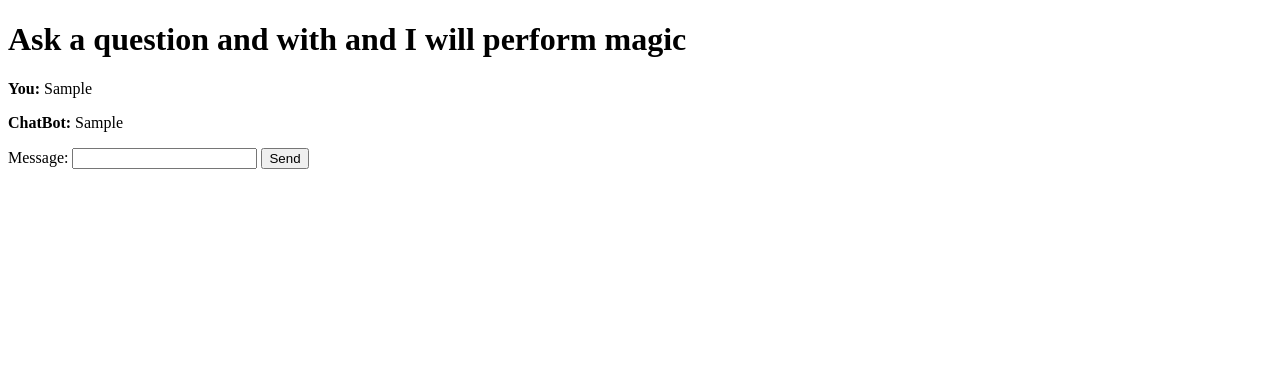
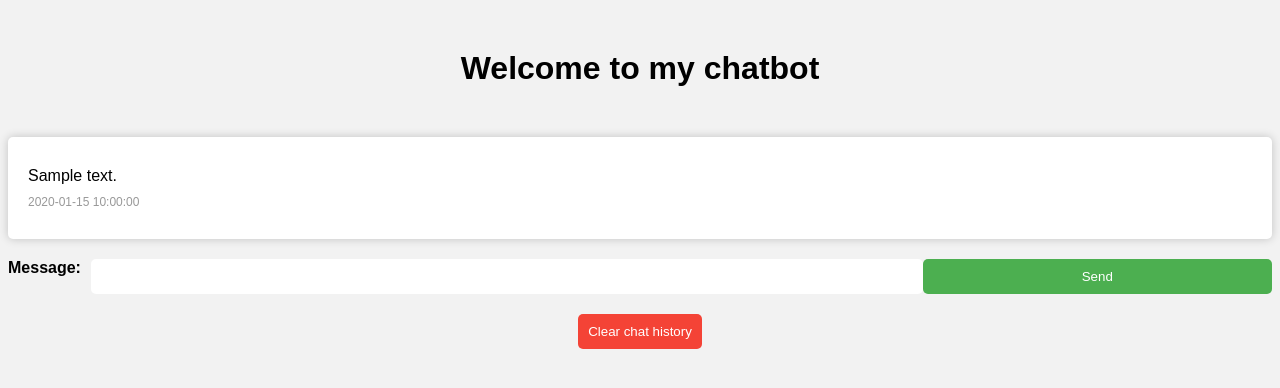
Before and after one commit to TemitayoAfolabi/ChatBot, a Flask app: template templates/chatbot.html in a window 1280 px wide. Shown: the top 388 px of the page. Run offline with Flask 3, Linux system fonts and the light colour scheme; the template is opened without the code that fills it: most values are stand-ins (such as "Sample title", 1, 10 or a date in 2020).

Commit message:
2nd commit

```diff
--- a/templates/chatbot.html
+++ b/templates/chatbot.html
@@ -3,15 +3,108 @@
     <head>
         <meta charset="utf-8">
         <title>My chatbot</title>
+        <style>
+            body {
+                font-family: Arial, sans-serif;
+                background-color: #f2f2f2;
+            }
+            h1 {
+                text-align: center;
+                margin-top: 50px;
+            }
+            form {
+                display: flex;
+                justify-content: center;
+                margin-top: 20px;
+            }
+            label {
+                font-weight: bold;
+                margin-right: 10px;
+            }
+            input[type="text"] {
+                padding: 10px;
+                border-radius: 5px;
+                border: none;
+                width: 70%;
+            }
+            button[type="submit"] {
+                padding: 10px;
+                border-radius: 5px;
+                border: none;
+                background-color: #4CAF50;
+                color: white;
+                width: 30%;
+                cursor: pointer;
+            }
+            button[type="submit"]:hover {
+                background-color: #45a049;
+            }
+            .chat-history {
+                margin-top: 50px;
+                padding: 20px;
+                background-color: white;
+                border-radius: 5px;
+                box-shadow: 0 0 10px rgba(0, 0, 0, 0.2);
+                max-height: 300px;
+                overflow-y: auto;
+            }
+            .chat-history p {
+                margin: 10px 0;
+            }
+            .chat-history .user-message {
+                text-align: right;
+            }
+            .chat-history .chatbot-message {
+                text-align: left;
+            }
+            .chat-history .message-time {
+                font-size: 12px;
+                color: #999;
+                margin-top: 5px;
+            }
+            .clear-chat {
+                text-align: center;
+                margin-top: 20px;
+            }
+            .clear-chat button {
+                background-color: #f44336;
+                color: white;
+                border: none;
+                border-radius: 5px;
+                padding: 10px;
+                cursor: pointer;
+            }
+            .clear-chat button:hover {
+                background-color: #d32f2f;
+            }
+        </style>
     </head>
     <body>
-        <h1>Ask a question and with and I will perform magic</h1>
-        <p><strong>You:</strong> {{ user_input }}</p>
-        <p><strong>ChatBot:</strong> {{ chatbot_response }}</p>
-        <form method="post" action=" "{{url_for('chatbot')}}>
+        <h1>Welcome to my chatbot</h1>
+        <div class="chat-history">
+            {% for message in chat_history %}
+                {% if message.sender == 'user' %}
+                    <p class="user-message">{{ message.content }}</p>
+                {% else %}
+                    <p class="chatbot-message">{{ message.content }}</p>
+                {% endif %}
+                <p class="message-time">{{ message.timestamp.strftime('%Y-%m-%d %H:%M:%S') }}</p>
+            {% endfor %}
+        </div>
+        <form method="post" action="{{ url_for('chatbot') }}">
             <label for="message">Message:</label>
             <input type="text" id="message" name="message" required/>
             <button type="submit">Send</button>
         </form>
+        <div class="clear-chat">
+            <button id="clear-chat-btn">Clear chat history</button>
+        </div>
+        <script>
+            const clearChatBtn = document.getElementById('clear-chat-btn');
+            clearChatBtn.addEventListener('click', () => {
+                const chatHistory = document.querySelector('.chat-history');
+                chatHistory.innerHTML = '';
+            });
+        </script>
     </body>
 </html>
```
Also changed, not shown: templates/index.html (+63 -2 lines).
